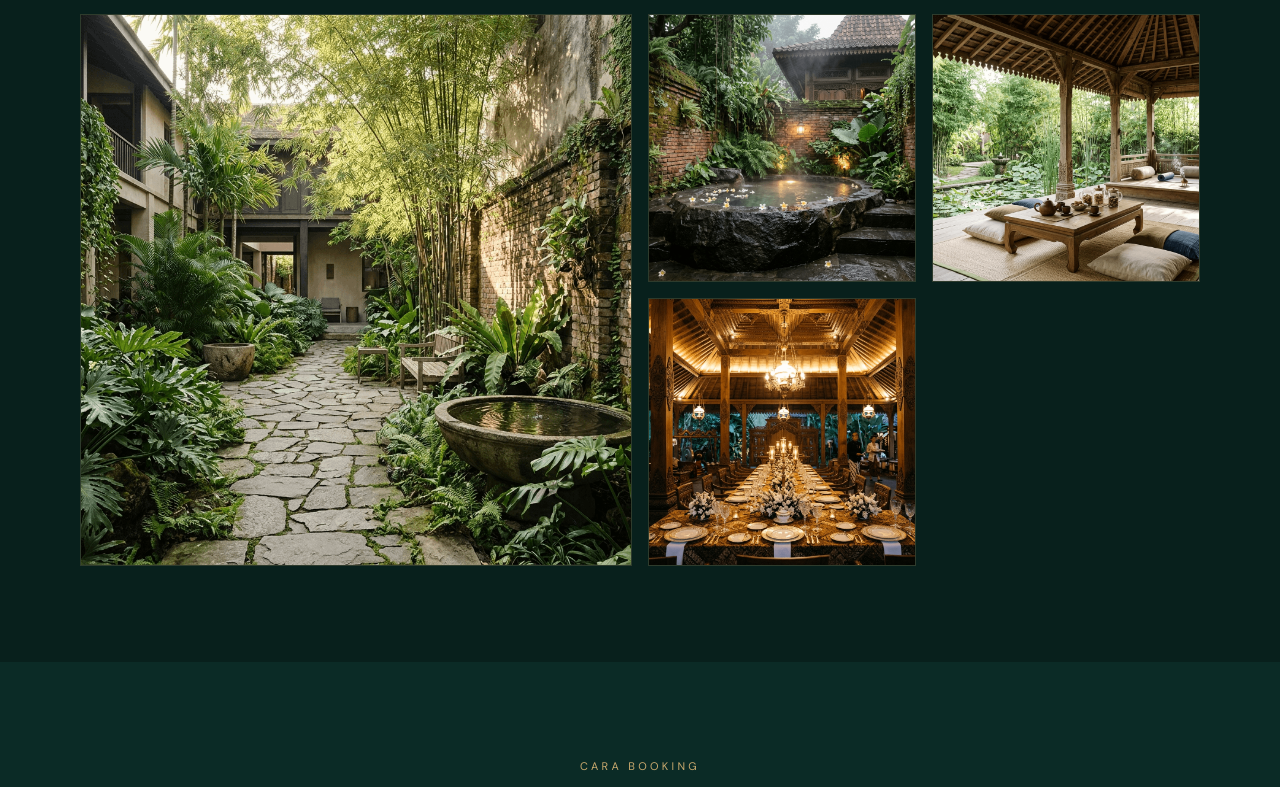
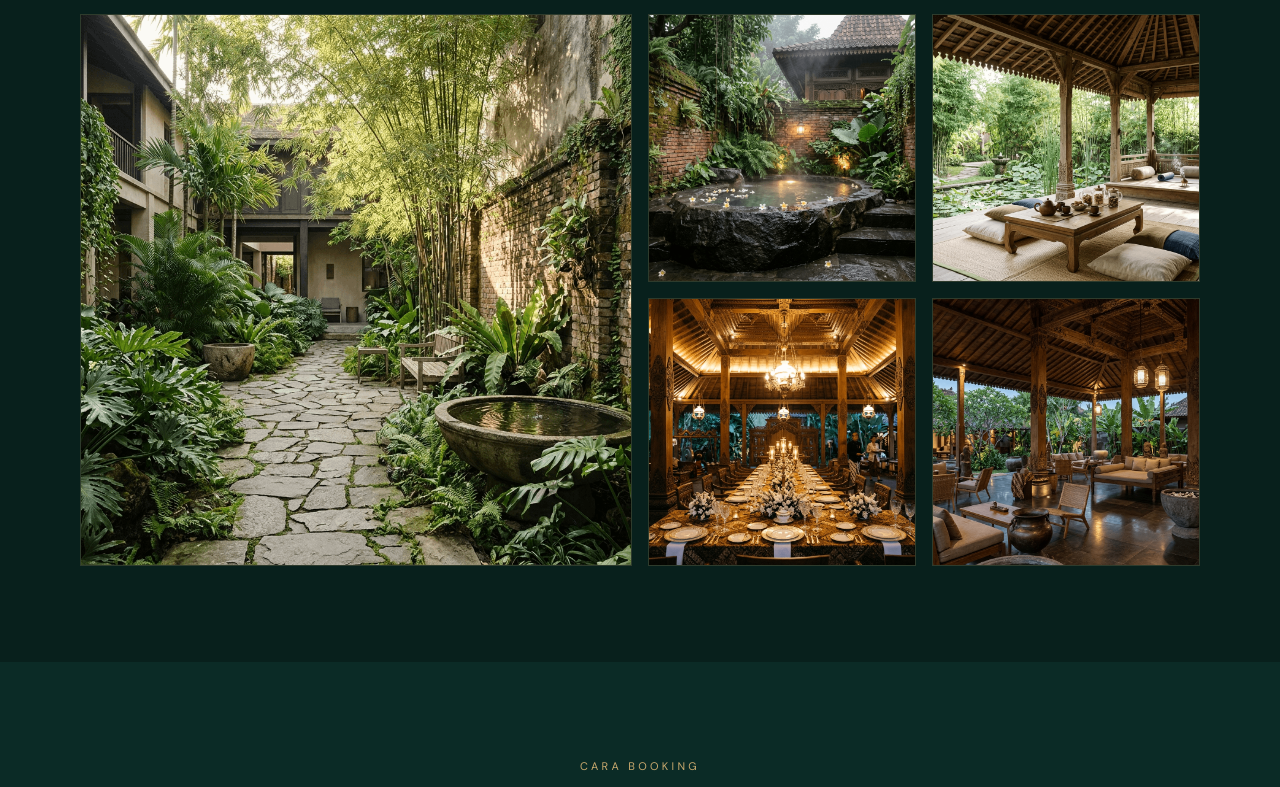
Before and after one commit to Aziz140609/The-Hotels, a Next.js app: page / in a window 1280 px wide. Shown: the part 3200-3987 px from the top of the page. Built offline with nearby package versions, Linux system fonts and the light colour scheme; no server answers; the database is empty.

Commit message:
update : lengkapi grid galeri suasana menjadi 5 gambar agar penuh dan simetris

```diff
--- a/src/app/(public)/page.tsx
+++ b/src/app/(public)/page.tsx
@@ -170,11 +170,11 @@ export default function LandingPage() {
             <div className="mx-auto mt-4 h-px w-16 bg-gold opacity-70" />
           </div>
           <div className="grid grid-cols-2 gap-4 md:grid-cols-4">
-            {['about-1', 'about-2', 'about-3', 'about-4'].map((img, i) => (
+            {['about-1', 'about-2', 'about-3', 'about-4', 'about-5'].map((img, i) => (
               <ShuffleCard
                 key={i}
                 index={i}
-                total={4}
+                total={5}
                 className={i === 0 ? 'col-span-2 row-span-2' : ''}
               >
                 <div className={`group relative h-full w-full overflow-hidden border border-gold/20 transition-all duration-500 hover:border-gold/60 hover:shadow-2xl hover:-translate-y-1 ${i === 0 ? 'aspect-square min-h-full' : 'aspect-square'}`}>
```
Also changed, not shown: public/images/about-5.png (added).
